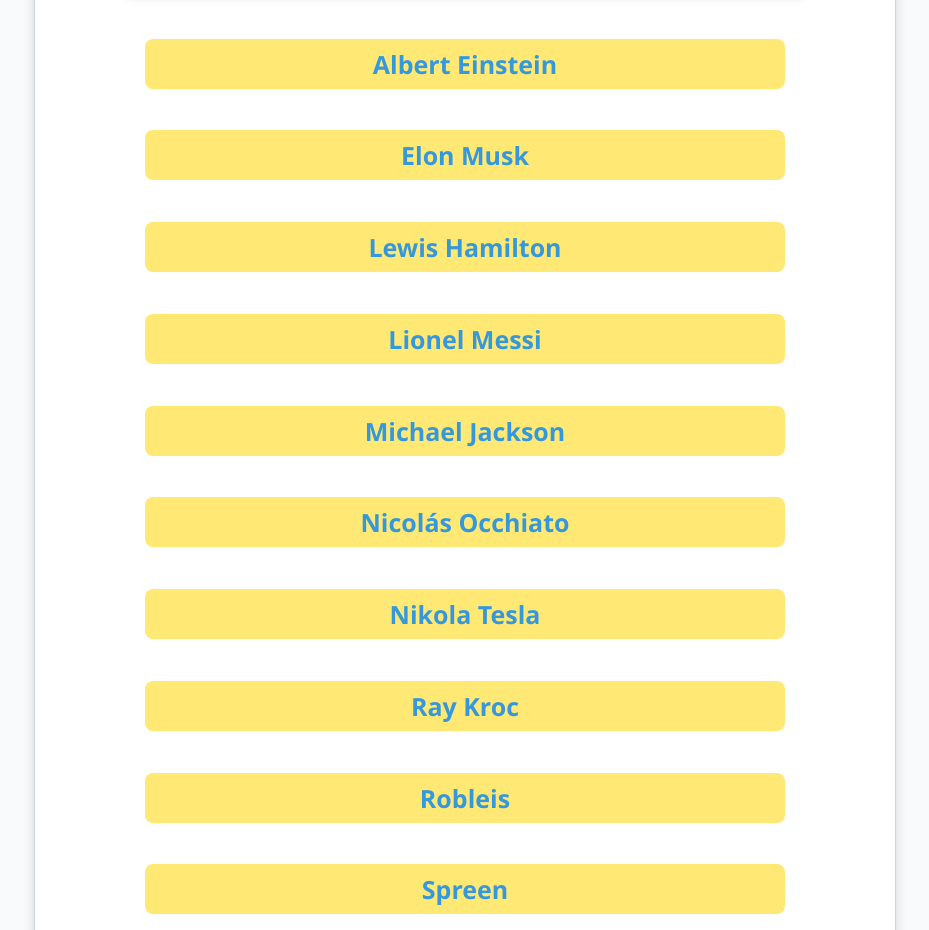
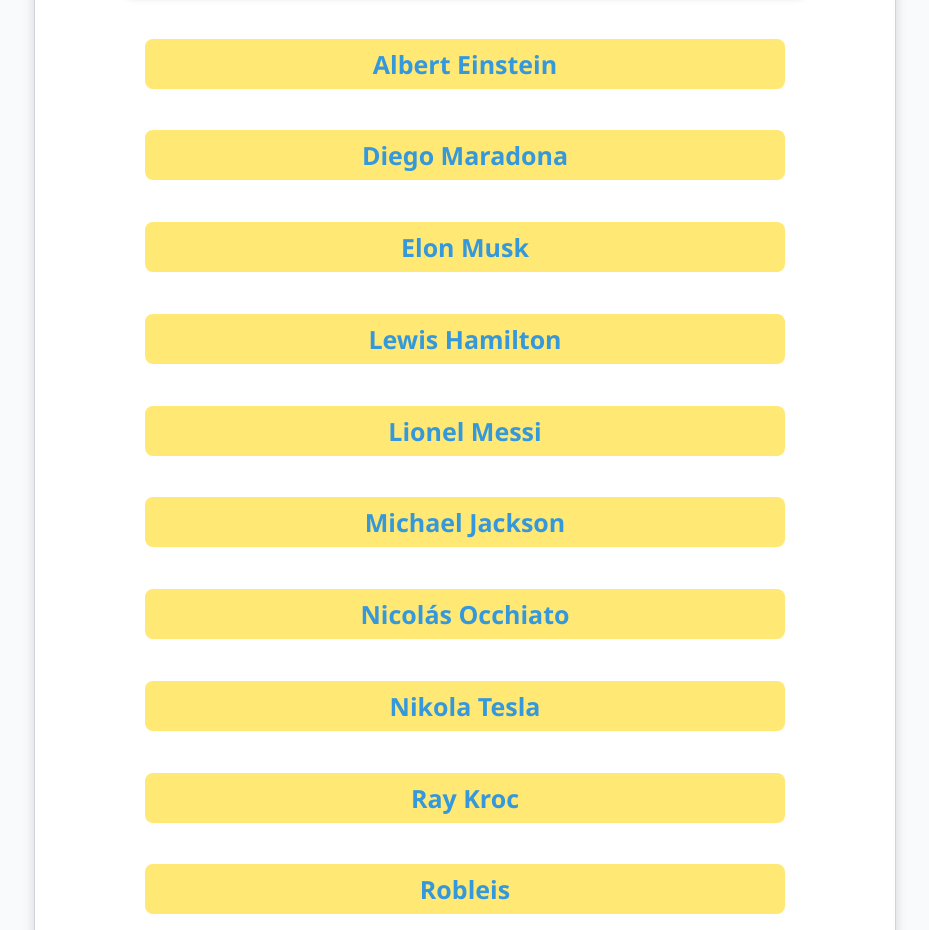
Before and after one commit to BioWiki-COM/BioWiki-COM.github.io, a plain HTML site: page index.html in a window 1280 px wide. Shown: the part 962-1892 px from the top of the page, without its empty margins (175-1104 px from the left). Drawn offline with Linux system fonts and the light colour scheme.

Commit message:
Update index.html

```diff
--- a/index.html
+++ b/index.html
@@ -156,6 +156,9 @@
     <div class="bio-button" onclick="window.location.href = 'nicolasocchiato.html'">
         <h5 style="color: #3498db; font-size: 25px">Nicolás Occhiato</h5>
     </div>
+    <div class="bio-button" onclick="window.location.href = 'maradona.html'">
+        <h5 style="color: #3498db; font-size: 25px">Diego Maradona</h5>
+    </div>
     </section>
 
     <footer>
```
